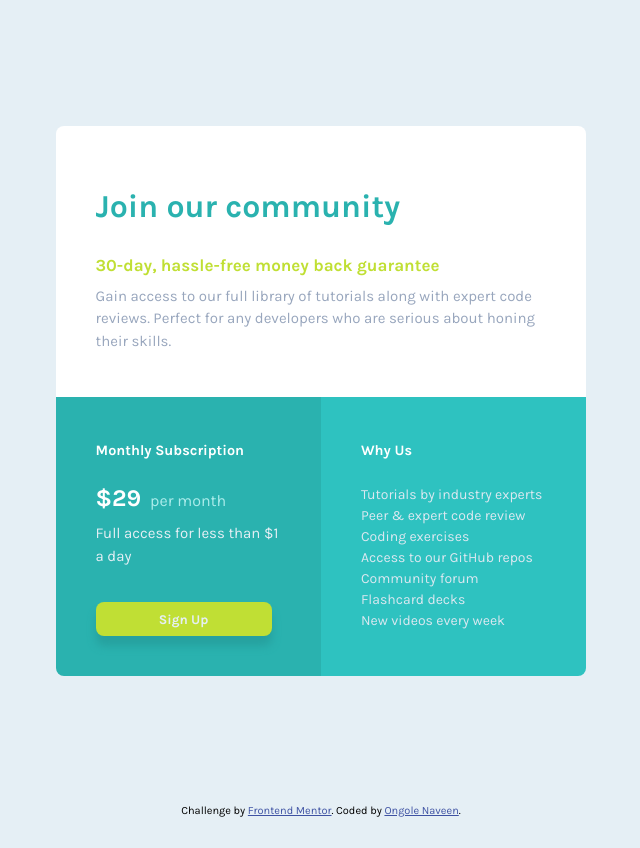
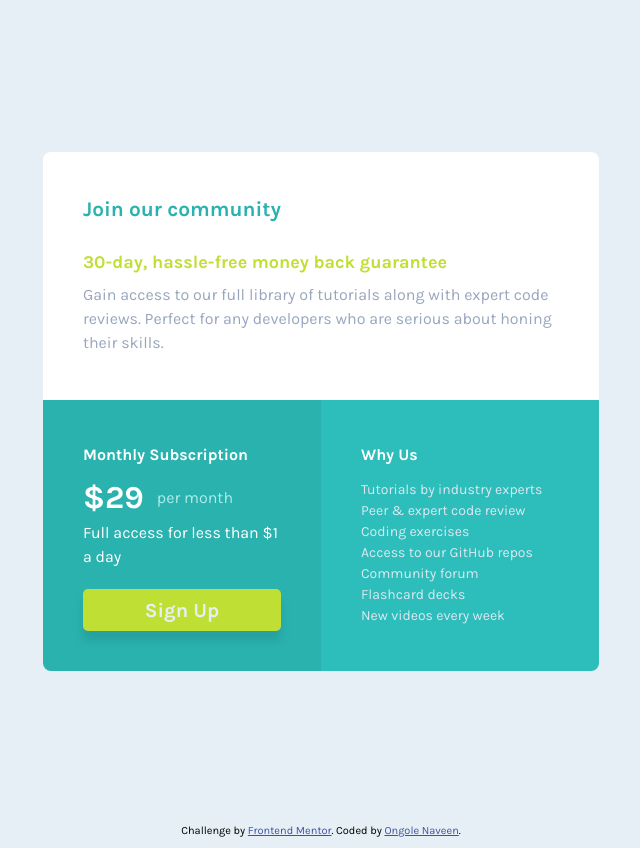
Before and after one commit to Naveen39O/SinglePriceGridComponent, a plain HTML site: page index.html in a window 1280 px wide. Shown: the whole page, without its empty margins (319-959 px from the left). Before the commit the page ends 827 px from the top, so only its background shows below. Drawn offline with Linux system fonts and the light colour scheme.

Commit message:
improvements to match design

```diff
--- a/styles/styles.css
+++ b/styles/styles.css
@@ -12,7 +12,7 @@
   margin: 5px auto;
 }
 
-h5{
+h1{
   font-size: 1em;
   margin: 5px auto 25px;
 }
@@ -53,7 +53,7 @@
 .signup{
   background-color: hsl(71, 73%, 54%);
   border-style: none;
-  border-radius: 8px;
+  border-radius: 5px;
   box-shadow: 0 10px 8px hsl(179, 62%, 39%);
   color: hsl(204, 43%, 93%);
   font-family: 'Karla', sans-serif;
@@ -77,7 +77,6 @@
 .cost-month{
   color: hsl(179, 62%, 80%);
   font-size: 16px;
-  padding-bottom: 10px;
 }
 
 .cost-p-day{
@@ -86,7 +85,7 @@
 
 .benefits-div{
   background-color: MediumTurquoise;
-  background-color: hsl(179, 62%, 47%);
+  background-color: hsl(179, 62%, 46%);
   border-radius: 0 0 8px 8px;
   padding: 6%;
 }
@@ -101,8 +100,13 @@
     line-height: 1.5em;
   }
 
-  h5{
-    font-size: 1.2em;
+  h1{
+    font-size: 1.3em;
+  }
+
+  h6{
+    font-size: 1em;
+    margin: 5px auto 15px;
   }
 
   .grid-container{
@@ -117,12 +121,12 @@
   }
 
   .info-h6{
-    font-size: 17px;
+    font-size: 18px;
     margin: 30px auto 10px;
   }
 
   .info-p{
-    font-size: 15px;
+    font-size: 16px;
   }
 
   .subscription-div{
@@ -131,9 +135,17 @@
   }
 
   .cost-p-day{
-    margin-top: 10px;
-    color: hsl(204, 43%, 93%);
-    font-size: 15px;
+    font-size: 16px;
+  }
+
+  .cost{
+    font-size: 2em;
+  }
+
+  .cost-div{
+    display: flex;
+    align-items: center;
+    gap: 0.5rem;
   }
 
   .benefits-div{
@@ -142,8 +154,9 @@
   }
 
   .signup{
-    width: 95%;
-    margin: 30px auto 0;
+    font-size: 20px;
+    margin: 15px auto 0;
+    padding: 5%;
   }
 
 }
@@ -156,6 +169,6 @@
 
 @media (min-width: 700px){
   .grid-container{
-    margin: 10% 29%;
+    margin: 12% 28%;
   }
 }
```
